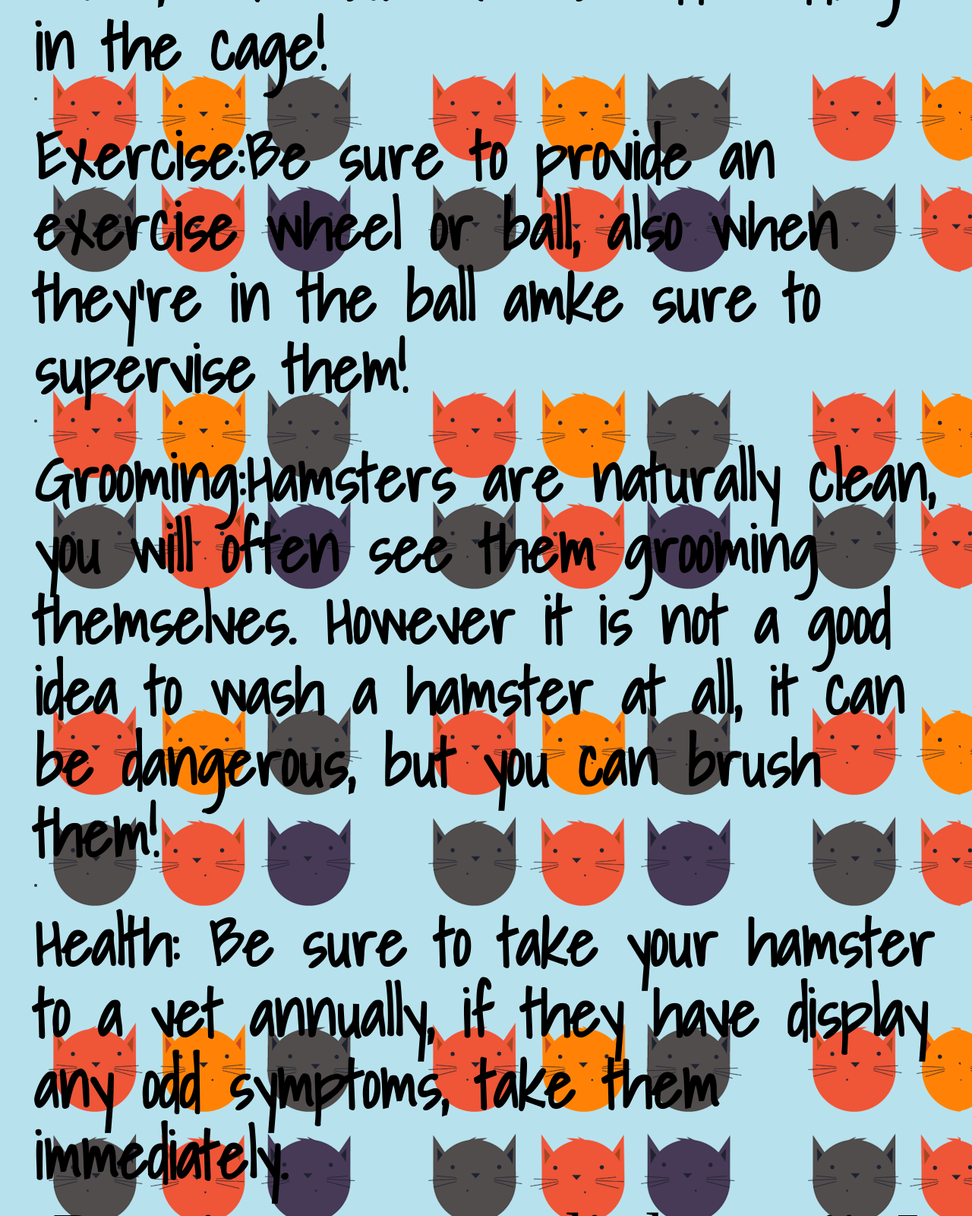
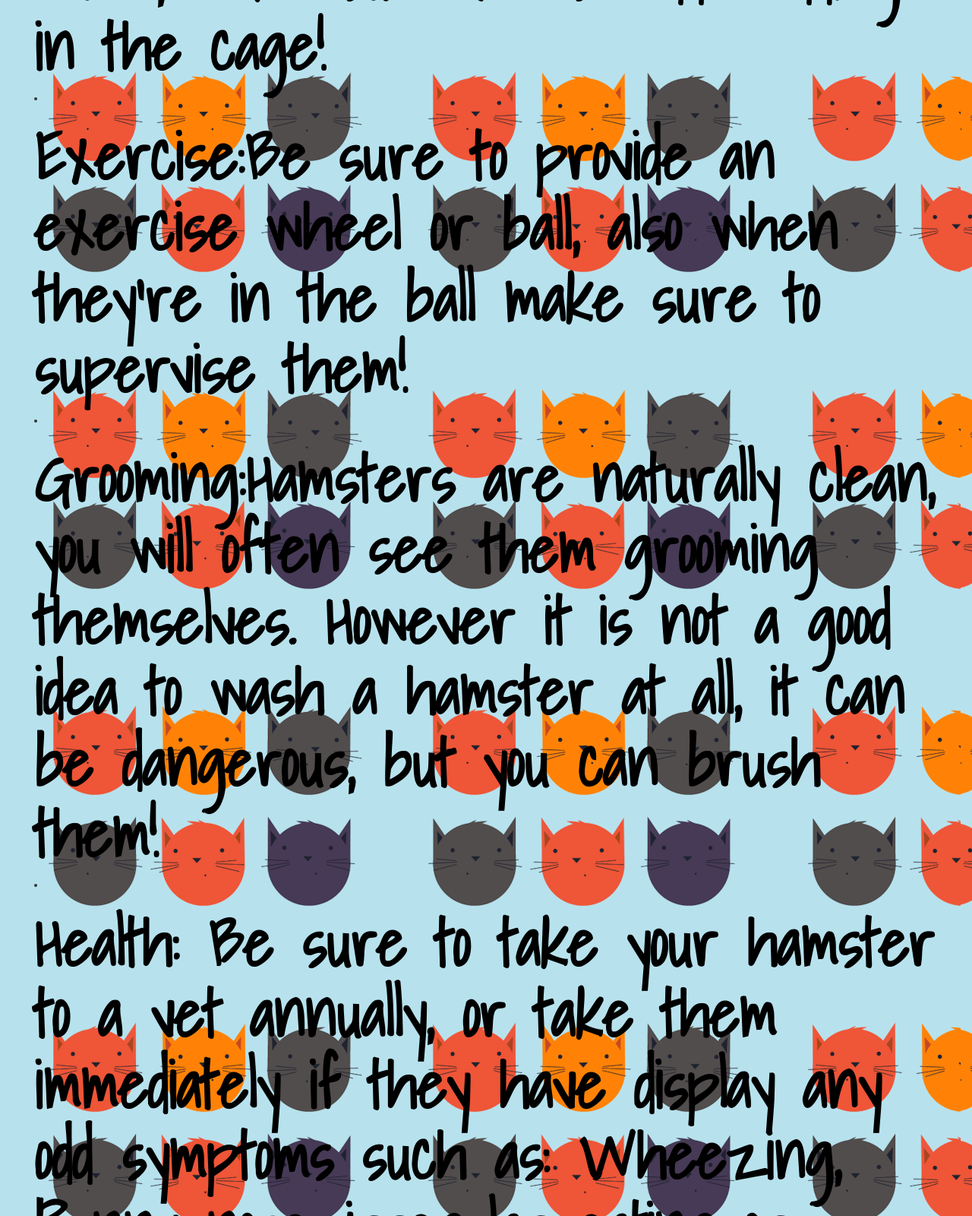
Before and after one commit to belindav8567/myow, a plain HTML site: page index.html in a window 1280 px wide. Shown: the part 8020-9620 px from the top of the page at 76% size. Drawn offline with nearby package versions, Linux system fonts and the light colour scheme; a script that the page names is missing; a web font is replaced by a local one.

Commit message:
fix typo

```diff
--- a/index.html
+++ b/index.html
@@ -161,13 +161,13 @@
    <li><h3><b>Cage/Bedding:Make sure they have a dry and clean home, hamsters like to chew, make sure to also add bedding in the cage!</b></h3>
                 </li>
                 <li>
-                    <h3><b>Exercise:Be sure to provide an exercise wheel or ball, also when they're in the ball amke sure to supervise them!</b></h3>
+                    <h3><b>Exercise:Be sure to provide an exercise wheel or ball, also when they're in the ball make sure to supervise them!</b></h3>
                 </li>
                 <li>
                     <h3><b>Grooming:Hamsters are naturally clean, you will often see them grooming themselves. However it is not a good idea to wash a hamster at all, it can be dangerous, but you can brush them!</b></h3>
                 </li>
                 <li>
-                    <h3><b>Health: Be sure to take your hamster to a vet annually, if they have display any odd symptoms, take them immediately.</b></h3>
+                    <h3><b>Health: Be sure to take your hamster to a vet annually, or take them immediately if they have display any odd symptoms such as: Wheezing, Runny nose, irregular eating or drinking, Overgrown front teeth, Bald Patches, Sores on feet or Blood in urine.</b></h3>
                 </li>
             </div>
 
```
